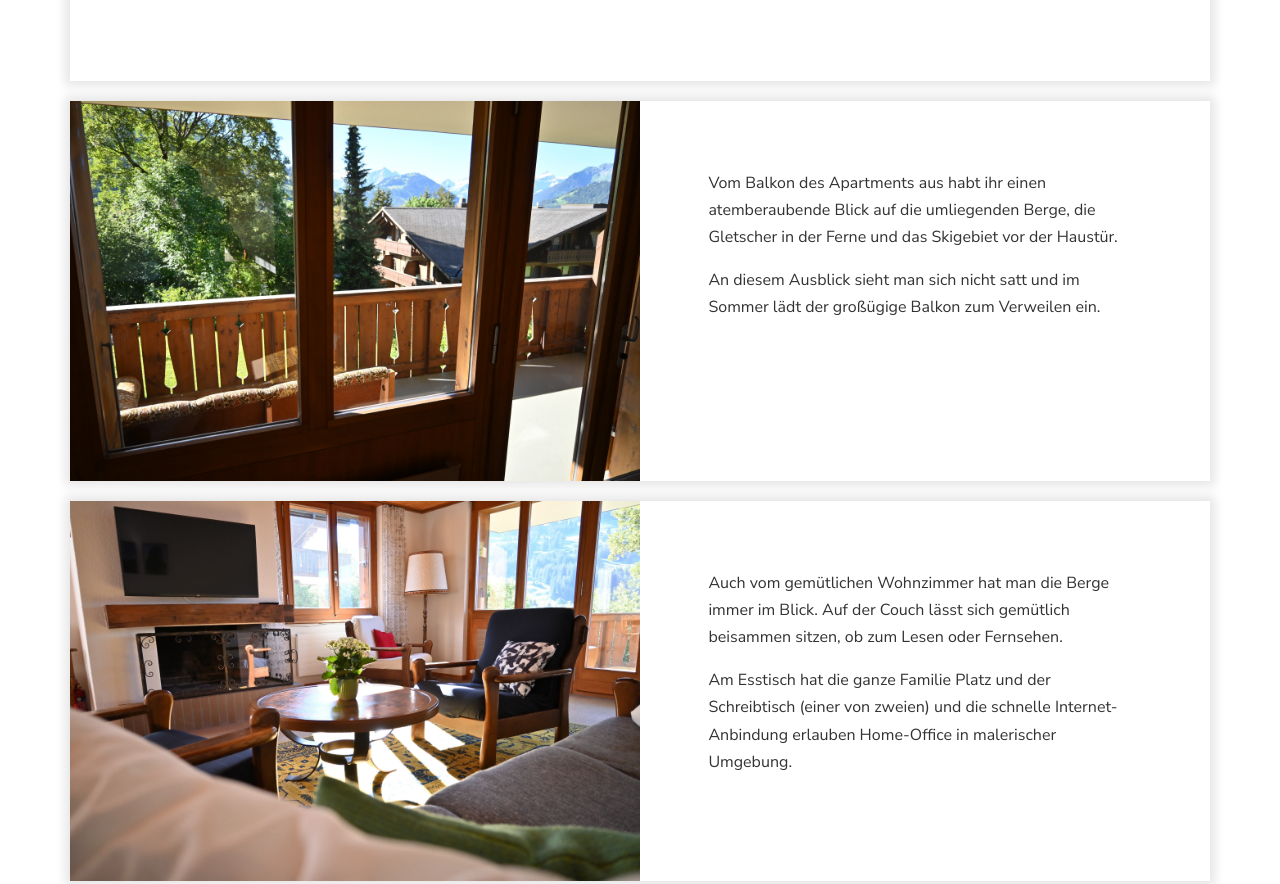
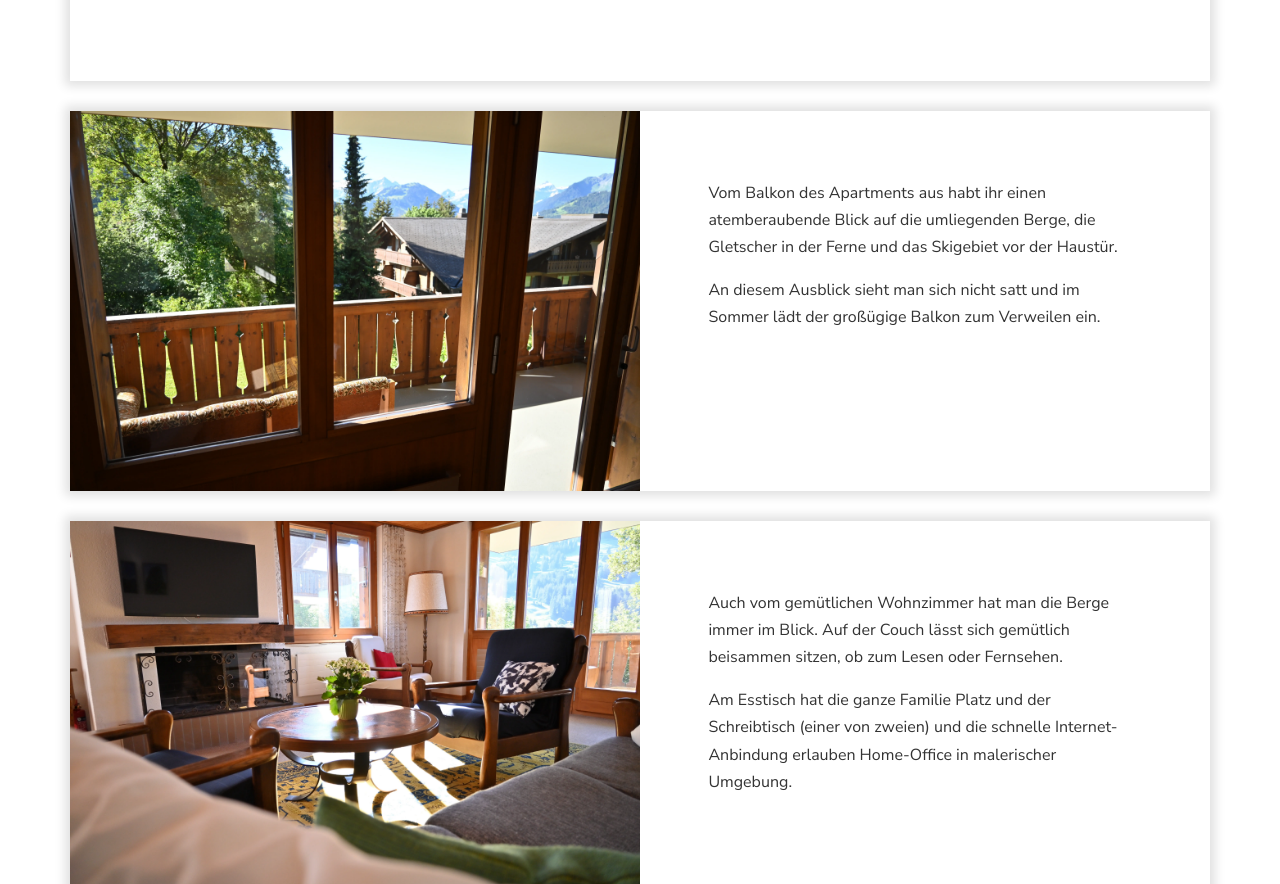
Before and after one commit to simonseyer/chalet.comeup.ch, a plain HTML site: page index.html in a window 1280 px wide. Shown: the part 1329-2213 px from the top of the page. Drawn offline with nearby package versions, Linux system fonts and the light colour scheme; files whose address does not match are found by name.

Commit message:
Deploying to gh-pages from  @ 28075c6ec7801f8de580f335d394e1338e78ecf4 🚀

```diff
--- a/css/style.css
+++ b/css/style.css
@@ -1637,8 +1637,8 @@ figure figcaption {
 .featured-property-half {
   position: relative;
   background: #fff;
-  box-shadow: 0px 0px 10px 5px rgba(0, 0, 0, 0.1);
-  margin-top: 20px; }
+  box-shadow: 0px 0px 10px 5px rgba(0, 0, 0, 0.12);
+  margin-top: 30px; }
   .featured-property-half.first {
     margin-top: -100px; }
   @media (max-width: 767.98px) {
```
